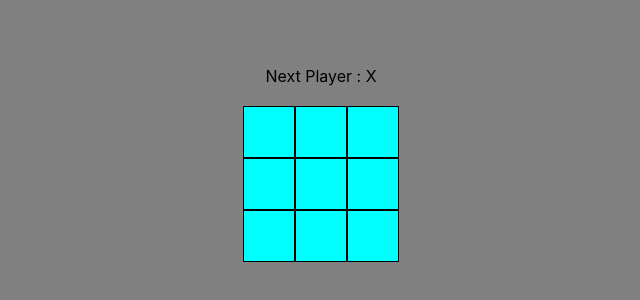
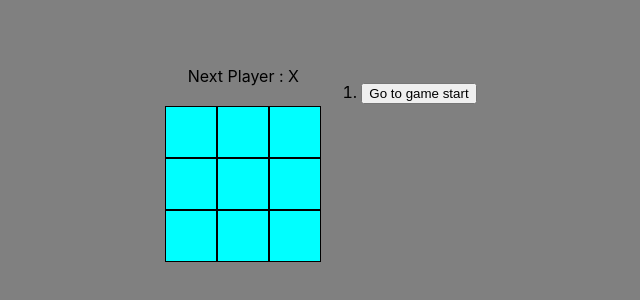
Before and after one commit to amineenim/tictacGame, a React (Create React App) app: page / in a window 1280 px wide. Shown: the part 236-536 px from the top of the page, without its empty margins (319-959 px from the left). Built offline with nearby package versions, Linux system fonts and the light colour scheme.

Commit message:
finalizing logic for history so user can navigate between different steps of the game

```diff
--- a/src/components/App.js
+++ b/src/components/App.js
@@ -1,11 +1,11 @@
-import { useState } from 'react';
+
 import './styles/App.css';
-import Board from './Board';
+import Game from './Game';
 
 export default function App(){
   return (
     <div className='app'>
-      <Board/>
+      <Game />
     </div>
   );
 };
--- a/src/components/Board.js
+++ b/src/components/Board.js
@@ -1,48 +1,45 @@
-import { useState } from "react";
+
 import Square from "./Square";
 import './styles/Board.css';
 
-function Board(){
-    // STATE That stors the state of the 9 squares
-    const [squares, setSquares] = useState(Array(9).fill(null));
-    // state that stores whether the next one is 'x' or 'O'
-    const [xIsNext, setXIsNext] = useState(true);
+function Board({currentSquares, xIsNext, addToHistory}){
 
     // function that handles clicking on a given square
     function handleSquareClick(i){
         // each time a square is clicked verify if it's not already filled
         // or if there's a winner if that's true return and so nothing
-        if (squares[i] || getWinner(squares)){
+        if (currentSquares[i] || getWinner(currentSquares)){
             return ;
         }
         // create a copy of the squares array
-        let newSquares = squares.slice();
+        let newSquares = currentSquares.slice();
         xIsNext ? newSquares[i] = 'X' : newSquares[i] = 'O' ;
-        setSquares(newSquares);
-        setXIsNext(!xIsNext);
+        // flip the value of xIsNext and add the new element to History
+        addToHistory(newSquares);
     };
     let status;
-    let winner = getWinner(squares);
+    let winner = getWinner(currentSquares);
     winner ? status = 'Game over, the winner is : ' + winner : status = 'Next Player : ' + (xIsNext ? 'X' : 'O') ;
+
     return (
     <div className="board">
         <div className="game-status">
             {status}
         </div>
          <div className="board-row">
-            <Square value = {squares[0]} onSquareClick = {() => handleSquareClick(0)} />
-            <Square value = {squares[1]} onSquareClick = {() => handleSquareClick(1)} />
-            <Square value = {squares[2]} onSquareClick = {() => handleSquareClick(2)}/>
+            <Square value = {currentSquares[0]} onSquareClick = {() => handleSquareClick(0)} />
+            <Square value = {currentSquares[1]} onSquareClick = {() => handleSquareClick(1)} />
+            <Square value = {currentSquares[2]} onSquareClick = {() => handleSquareClick(2)}/>
         </div>
         <div className="board-row">
-            <Square value = {squares[3]} onSquareClick = {() => handleSquareClick(3)} />
-            <Square value = {squares[4]} onSquareClick = {() => handleSquareClick(4)} />
-            <Square value = {squares[5]} onSquareClick = {() => handleSquareClick(5)} />
+            <Square value = {currentSquares[3]} onSquareClick = {() => handleSquareClick(3)} />
+            <Square value = {currentSquares[4]} onSquareClick = {() => handleSquareClick(4)} />
+            <Square value = {currentSquares[5]} onSquareClick = {() => handleSquareClick(5)} />
         </div>
         <div className="board-row">
-            <Square value = {squares[6]} onSquareClick = {() => handleSquareClick(6)} />
-            <Square value = {squares[7]} onSquareClick = {() => handleSquareClick(7)} />
-            <Square value = {squares[8]} onSquareClick = {() => handleSquareClick(8)}/>
+            <Square value = {currentSquares[6]} onSquareClick = {() => handleSquareClick(6)} />
+            <Square value = {currentSquares[7]} onSquareClick = {() => handleSquareClick(7)} />
+            <Square value = {currentSquares[8]} onSquareClick = {() => handleSquareClick(8)}/>
         </div>
     </div>
     );
--- /dev/null
+++ b/src/components/Game.js
@@ -0,0 +1,62 @@
+import { useState } from "react";
+import Board from "./Board";
+import './styles/Game.css';
+
+function Game(){
+    // state that stores whether the next one is 'x' or 'O'
+    const [xIsNext, setXIsNext] = useState(true);
+    // define a state that stores all the moves during the game
+    const [history, setHistory] = useState([Array(9).fill(null)]);
+    // state that stores the current move
+    const [move, setMove] = useState(0)
+    // variable that stores the current state of the game
+    let currentSquares = history[move];
+
+    function handleAddHistory(newSquares){
+        let newHistory = [...history.slice(0, move + 1), newSquares];
+        console.log(history);
+        setMove(move +1);
+        setHistory(newHistory);
+        setXIsNext(!xIsNext);
+    };
+     function jumpTo(nextMove) {
+        console.log('you wanna go to move '+ nextMove)
+        // get the corrsponding state of the board's squares at the given move
+        setMove(nextMove);
+        setXIsNext(move %2 ===1);
+     };
+
+    // map over history moves and generate React elements
+    let moves = history.map((squares, move) => {
+        return (
+            move === 0 ? (
+                <li key={move}>
+                    <button onClick={() => jumpTo(0)}>
+                        Go to game start
+                    </button>
+                </li>
+            ) : (
+                <li key={move}>
+                    <button onClick={() => jumpTo(move)}>
+                        Jump to move # {move}
+                    </button>
+                </li>
+            )
+        )
+    });
+
+    return (
+        <div className="game">
+            <div className="game-display">
+                <Board currentSquares={currentSquares} xIsNext={xIsNext} addToHistory={handleAddHistory} />
+            </div>
+            <div className="game-navigation">
+                <ol>
+                    {moves}
+                </ol>
+            </div>
+        </div>
+    )
+};
+
+export default Game;
--- a/src/components/Square.js
+++ b/src/components/Square.js
@@ -1,4 +1,4 @@
-import { useState } from 'react';
+
 import './styles/Square.css';
 
 function Square({value, onSquareClick}){
--- /dev/null
+++ b/src/components/styles/Game.css
@@ -0,0 +1,3 @@
+.game {
+    display: flex;
+}
```
